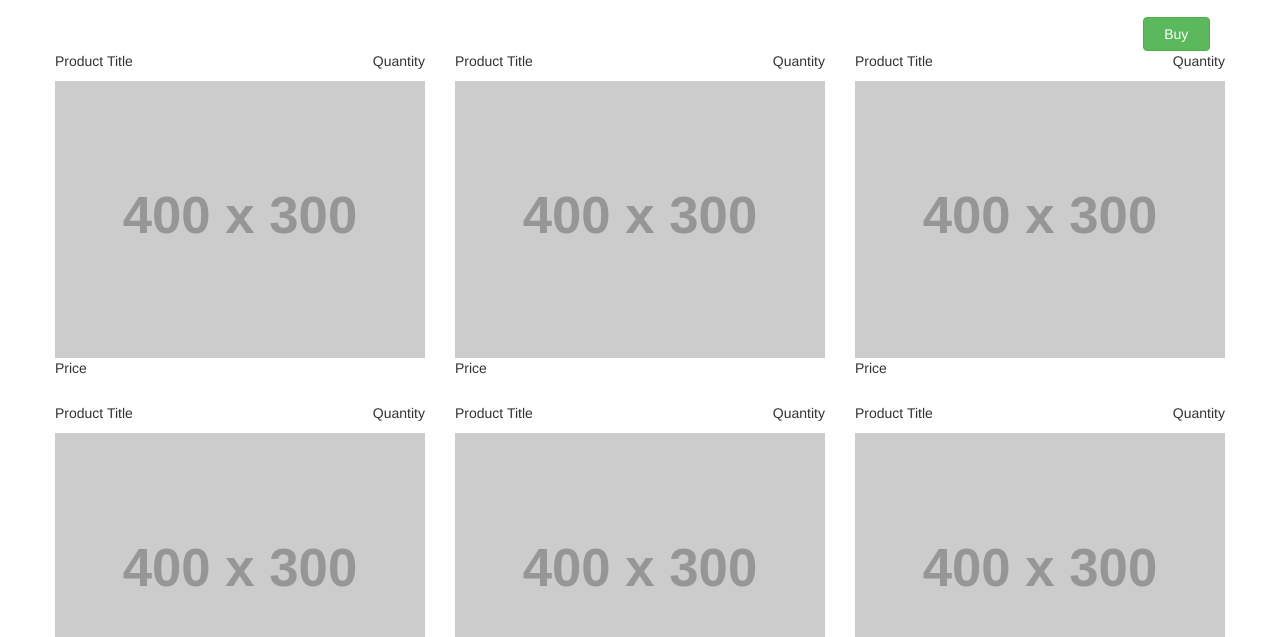
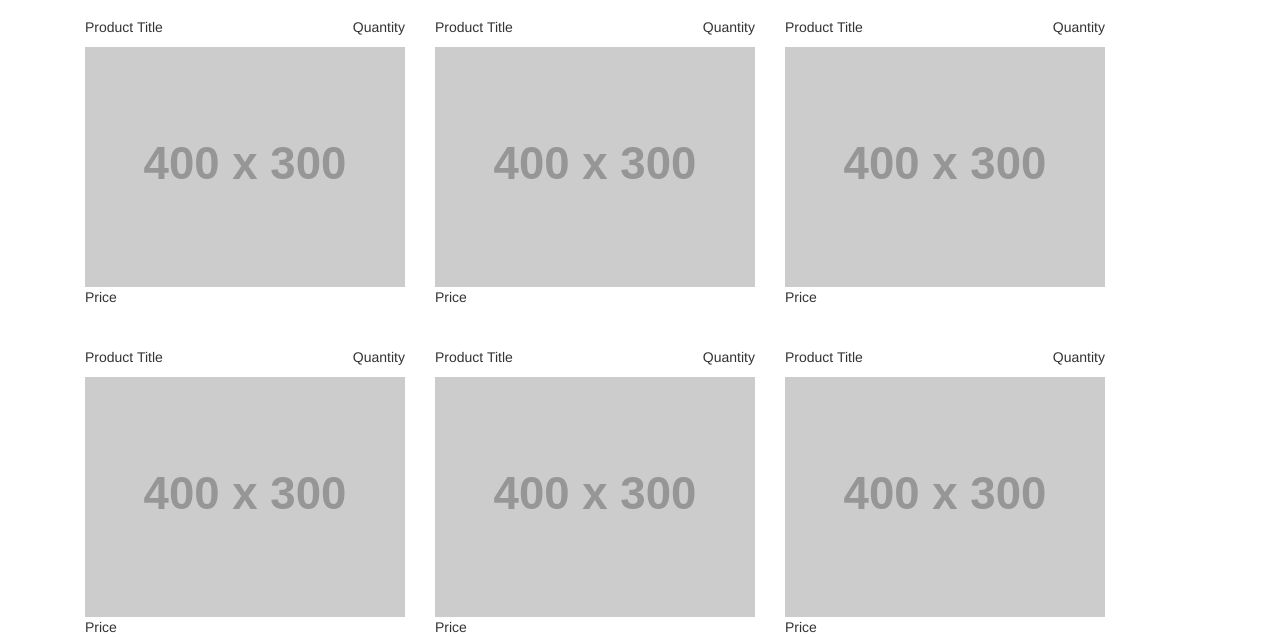
Before and after one commit to erschwartz/Shop-Easy, a plain HTML site: page cart.html in a window 1280 px wide. Shown: the part 163-800 px from the top of the page. Drawn offline with nearby package versions, Linux system fonts and the light colour scheme; placeholder pictures from the web are drawn by us.

Commit message:
cart changes
CSS, new elements, new styles

```diff
--- a/cart.html
+++ b/cart.html
@@ -11,6 +11,12 @@
 
 
         <script>
+        function FileHelper(){
+
+        }
+
+
+
         $(function(){
 
 
@@ -22,7 +28,8 @@
                 +  'Product Title'
                 +  '<p id="quan">Quantity</p>'
                 +  '<a href="#">'
-                +  '<img class="img-responsive" src="http://placehold.it/400x300" alt="">'
+                +  '<img id="product" class="img-responsive"'
+                +  'src="http://placehold.it/400x300" alt="">'
                 +   '</a>'
                 +    'Price'
                 +   '</div>';
@@ -82,6 +89,7 @@
 	<div class="container">
 
         <!-- Page Header -->
+
         <div class="row">
             <div class="col-lg-12">
                 <h1 class="page-header">Cart :
@@ -90,11 +98,12 @@
             </div>
         </div>
 
-        <div class="row">
-        <div class="col-lg-offset-11 col-lg-1">
+<!--       <div class="row">
+        <div class="col-lg-1">
         <button type="button" class="btn btn-success" id="buy" name="purchase">Buy</button>
-        </div>
+        </div> -->
 
+        <div id="itemsContainer" name="itemsContainer" class="container">
            <!-- Items row -->
            <!-- Row 1 -->
             <div class="row" id="row_1" name="row_1">
@@ -106,9 +115,10 @@
             <div class="row" id="row_2" name="row_2">
 
             </div>
+        </div>
 
         <div class="row">
-        <div class="col-lg-offset-11 col-lg-1">
+        <div class="col-lg-11">
         <button type="button" class="btn btn-success" id="buy" name="purchase">Buy</button>
         </div>
         </div>
--- a/css/3-col-portfolio.css
+++ b/css/3-col-portfolio.css
@@ -3,16 +3,24 @@ body {
 }
 
 .portfolio-item {
-    margin-bottom: 25px;
+    margin-bottom: 80px;
+    width: 350px;
+    height: 250px;
 }
 
-#quan, #buy{
+#quan{
 	float: right;
 }
+
 
 #buy{
 	width: 100%;
 }
+
+#itemsContainer{
+	margin: 0 auto;
+}
+
 footer {
     margin: 50px 0;
 }
```
Lines whose indentation alone changed are shown as unchanged.
